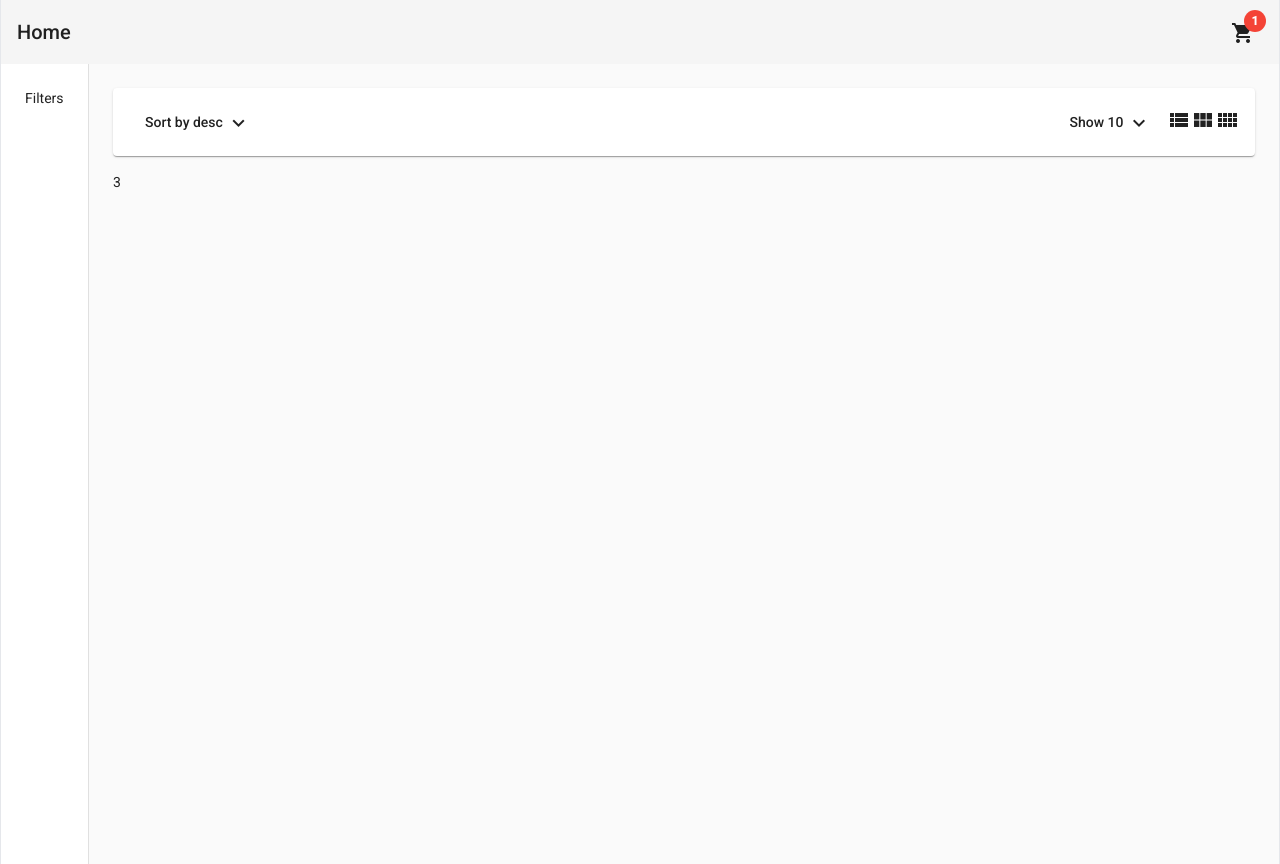
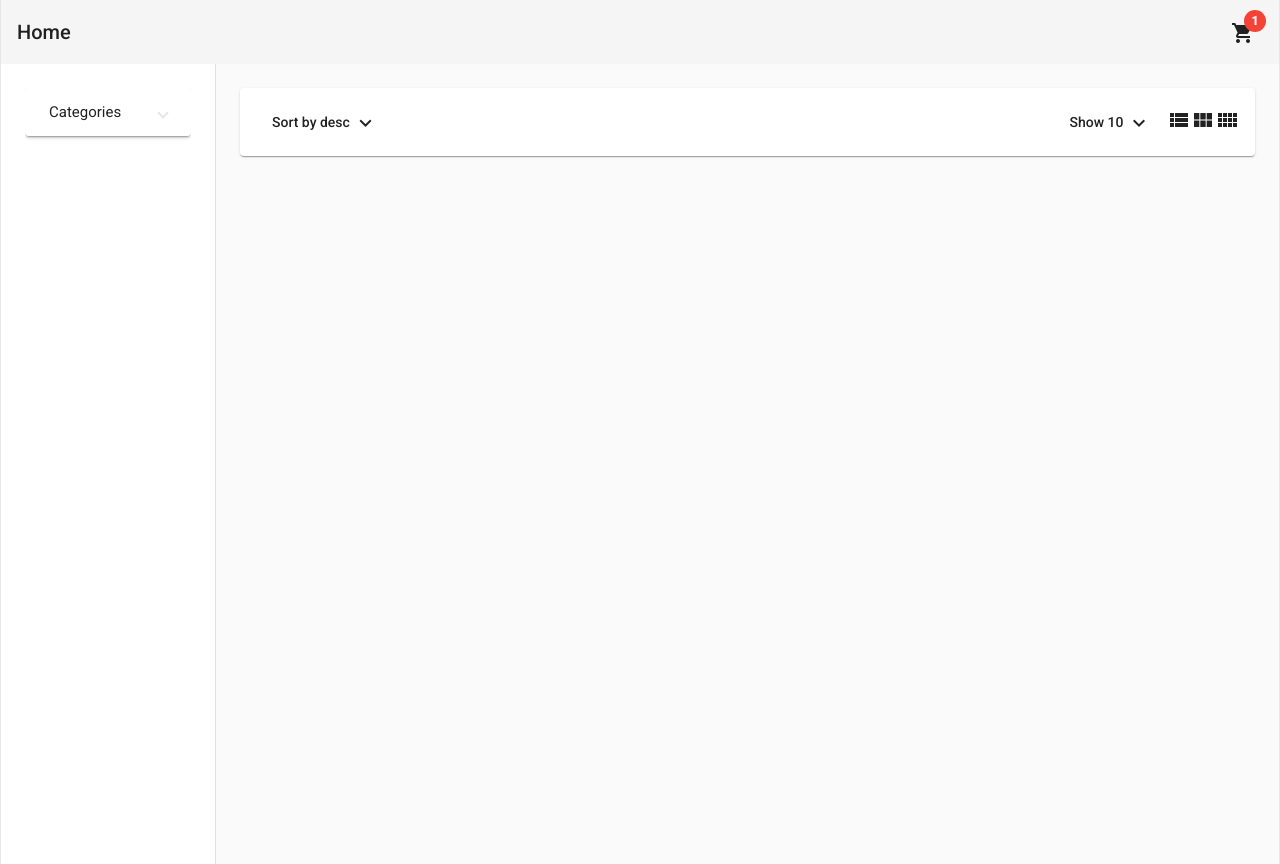
Before and after one commit to berkayyozayy/shopping-app, an Angular app: page /home in a window 1280 px wide. Built offline with nearby package versions, Linux system fonts and the light colour scheme.

Commit message:
feat: add filters component and display the category name

```diff
--- a/src/app/app.module.ts
+++ b/src/app/app.module.ts
@@ -18,13 +18,15 @@ import { BrowserAnimationsModule } from '@angular/platform-browser/animations';
 import { HeaderComponent } from './components/header/header.component';
 import { HomeComponent } from './pages/home/home.component';
 import { ProductsHeaderComponent } from './pages/home/components/products-header/products-header.component';
+import { FiltersComponent } from './pages/home/components/filters/filters.component';
 
 @NgModule({
   declarations: [
     AppComponent,
     HeaderComponent,
     HomeComponent,
-    ProductsHeaderComponent
+    ProductsHeaderComponent,
+    FiltersComponent
   ],
   imports: [
     BrowserModule,
--- /dev/null
+++ b/src/app/pages/home/components/filters/filters.component.html
@@ -0,0 +1,10 @@
+<mat-expansion-panel *ngIf="categories">
+  <mat-expansion-panel-header>
+    <mat-panel-title>Categories</mat-panel-title>
+  </mat-expansion-panel-header>
+  <mat-selection-list [multiple]="false">
+    <mat-list-option *ngFor="let category of categories" value="category">
+      <button (click)="onShowCategory(category)">{{ category }}</button>
+    </mat-list-option>
+  </mat-selection-list>
+</mat-expansion-panel>
--- /dev/null
+++ b/src/app/pages/home/components/filters/filters.component.ts
@@ -0,0 +1,21 @@
+import { Component, OnInit,Output, EventEmitter } from '@angular/core';
+
+@Component({
+  selector: 'app-filters',
+  templateUrl: './filters.component.html',
+})
+export class FiltersComponent implements OnInit {
+  @Output() showCategory = new EventEmitter<string>()
+  categories = ['electronic', 'spor']
+
+
+  constructor() { }
+
+  ngOnInit(): void {
+  }
+
+  onShowCategory(category: string): void {
+    this.showCategory.emit(category)
+  }
+
+}
--- a/src/app/pages/home/home.component.html
+++ b/src/app/pages/home/home.component.html
@@ -1,11 +1,11 @@
 <mat-drawer-container [autosize]="true" class="min-h-full max-w-7xl border-x">
   <mat-drawer mode="side" opened class="p-6">
-    <div>Filters</div>
+    <app-filters (showCategory)="onShowCategory($event)"></app-filters>
   </mat-drawer>
   <mat-drawer-content class="p-6">
     <app-products-header
       (columnsCountChange)="onColumnsCountChange($event)"
     ></app-products-header>
-    {{ cols }}
+    {{ category }}
   </mat-drawer-content>
 </mat-drawer-container>
--- a/src/app/pages/home/home.component.ts
+++ b/src/app/pages/home/home.component.ts
@@ -6,6 +6,7 @@ import { Component, OnInit } from '@angular/core';
 })
 export class HomeComponent implements OnInit {
   cols = 3;
+  category: string | undefined;
 
   constructor() { }
 
@@ -15,4 +16,7 @@ export class HomeComponent implements OnInit {
   onColumnsCountChange(colsNum: number) {
     this.cols = colsNum;
   }
+  onShowCategory(newCategory: string): void {
+    this.category = newCategory;
+  }
 }
```
